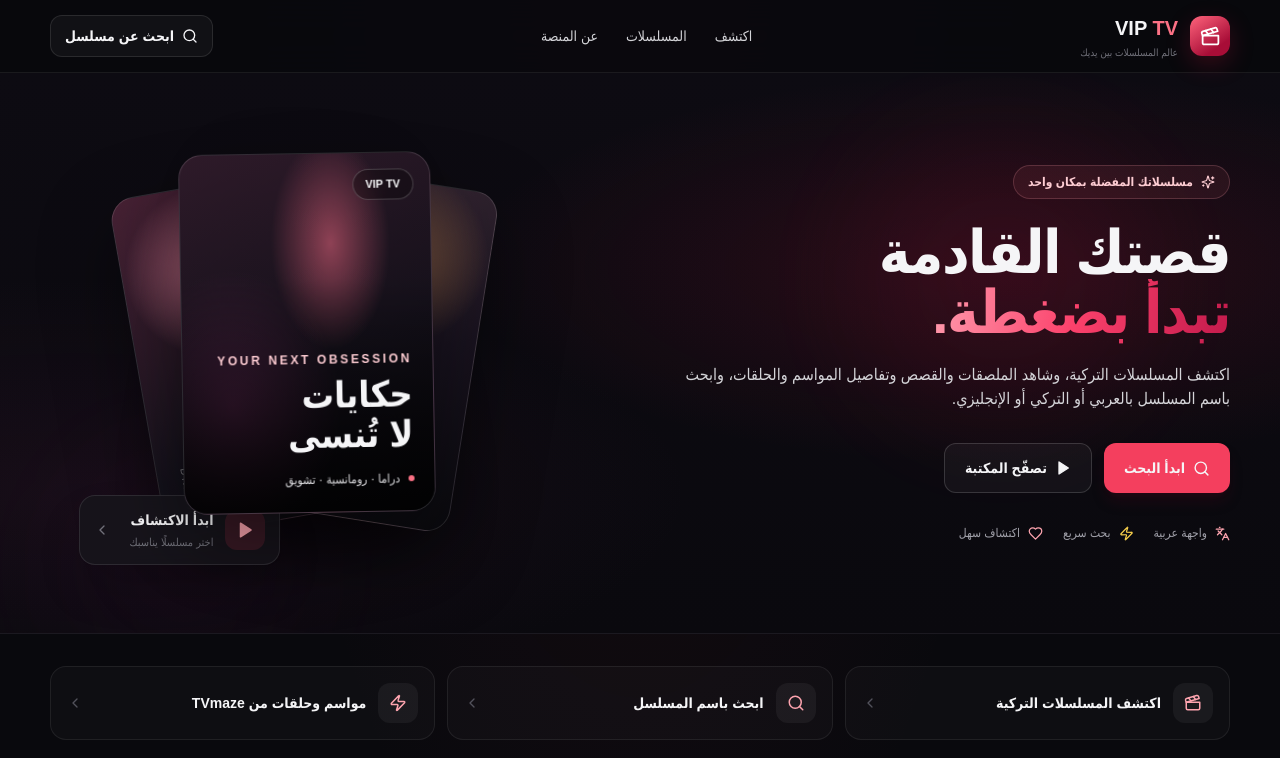
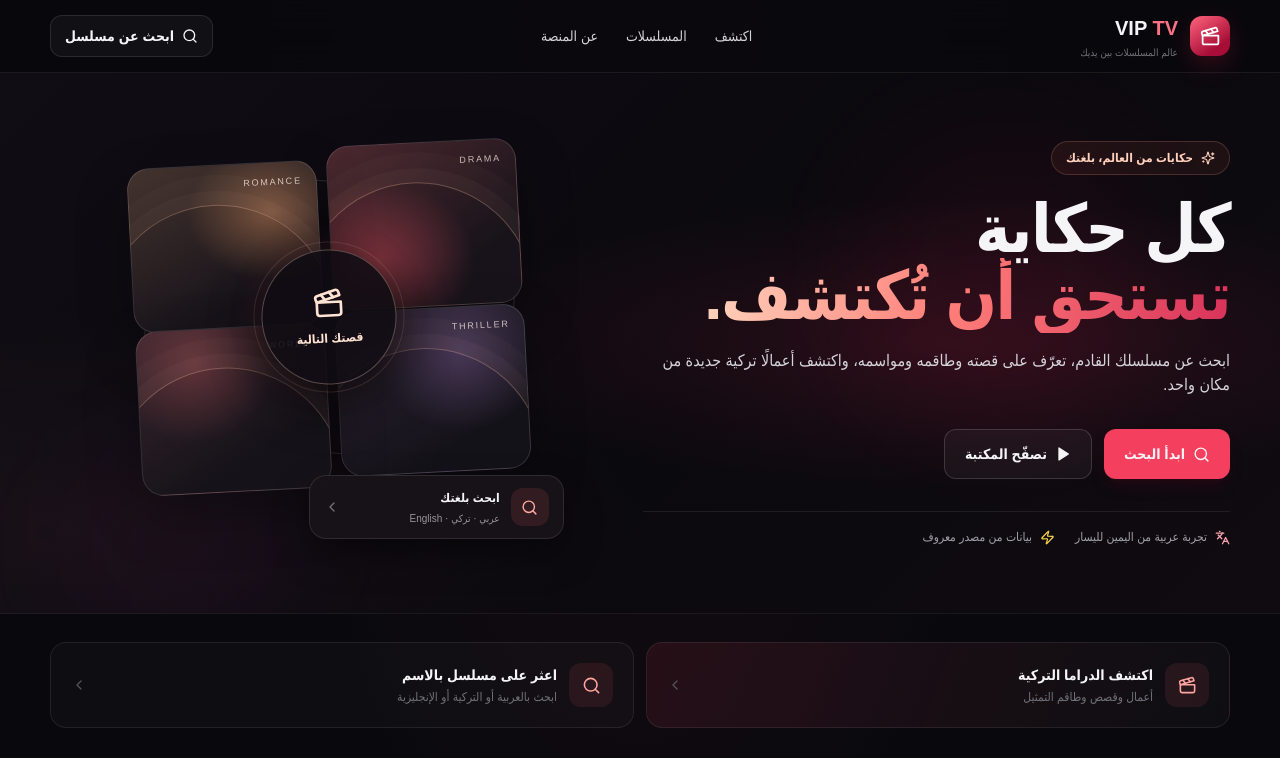
Before and after one commit to mahr18/Mimi, a Next.js app: page / in a window 1280 px wide. Shown: the top 758 px of the page. Built offline with nearby package versions, Linux system fonts and the light colour scheme; no server answers.

Commit message:
Refresh VIP TV discovery experience

```diff
--- a/app/globals.css
+++ b/app/globals.css
@@ -38,5 +38,40 @@ button,input { font: inherit; }
 .poster-title { position:relative;font-weight:800;font-size:1.2rem;line-height:1.2;text-shadow:0 2px 15px #000; }
 .poster-meta { position:relative;color:#d5d5dc;font-size:.75rem;margin-top:7px; }
 .poster:hover { transform:translateY(-4px);border-color:rgba(243,76,114,.6); }
-@media(max-width:640px) { .container { width:calc(100% - 28px); }.poster-stack { height:335px;max-width:310px; }.poster-title { font-size:1rem; }.poster-art { padding:10px; } }
+:focus-visible { outline:2px solid #ff9cae;outline-offset:3px; }
+.vip-hero { background:radial-gradient(ellipse at 74% 50%,rgba(150,31,62,.22),transparent 38%),radial-gradient(ellipse at 5% 85%,rgba(105,53,76,.12),transparent 34%),linear-gradient(135deg,#100d14 0%,#0a090e 56%,#100b11 100%); }
+.hero-kicker { border:1px solid rgba(255,164,137,.2);background:rgba(224,101,86,.08);color:#ffd0bb; }
+.vip-gradient-text { background:linear-gradient(100deg,#ffd5bd 0%,#ff7d78 47%,#d8325a 100%);color:transparent;background-clip:text; }
+.hero-art { min-height:350px; }
+.hero-art-grid { height:340px;position:relative;max-width:390px;margin-inline:auto;display:grid;grid-template-columns:1fr 1fr;gap:10px;transform:rotate(-3deg); }
+.hero-art-grid::before { content:"";position:absolute;inset:10% 3%;border:1px solid rgba(255,207,181,.16);border-radius:30px;transform:rotate(7deg); }
+.hero-art-panel { position:relative;overflow:hidden;border:1px solid rgba(255,255,255,.13);border-radius:22px;background:linear-gradient(145deg,#35222b,#17131b 68%);box-shadow:0 22px 54px rgba(0,0,0,.28); }
+.hero-art-panel span { position:absolute;z-index:1;top:13px;right:14px;font-size:9px;letter-spacing:.2em;color:rgba(255,239,230,.76); }
+.hero-art-panel i { position:absolute;width:125%;aspect-ratio:1;left:-18%;bottom:-68%;border-radius:50%;border:1px solid rgba(255,195,165,.3);box-shadow:0 0 0 14px rgba(255,195,165,.035),0 0 0 30px rgba(255,195,165,.025); }
+.hero-art-panel-a { background:radial-gradient(ellipse at 25% 70%,rgba(188,68,83,.58),transparent 48%),linear-gradient(145deg,#4c292f,#18131a 74%); }
+.hero-art-panel-b { background:radial-gradient(ellipse at 75% 30%,rgba(218,145,95,.46),transparent 42%),linear-gradient(155deg,#44332e,#17131a 75%);transform:translateY(12px); }
+.hero-art-panel-c { background:radial-gradient(ellipse at 66% 28%,rgba(99,74,119,.58),transparent 47%),linear-gradient(150deg,#302737,#141219 75%);transform:translateY(-9px); }
+.hero-art-panel-d { background:radial-gradient(ellipse at 30% 20%,rgba(168,80,83,.42),transparent 44%),linear-gradient(150deg,#3b262e,#151219 72%); }
+.hero-art-center { z-index:2;position:absolute;inset:50% auto auto 50%;transform:translate(-50%,-50%);width:135px;height:135px;border:1px solid rgba(255,217,195,.29);border-radius:50%;display:flex;flex-direction:column;align-items:center;justify-content:center;gap:10px;background:rgba(17,13,19,.9);color:#ffe2d2;box-shadow:0 16px 50px #08070a,0 0 35px rgba(230,99,89,.18);font-size:12px;font-weight:800; }
+.hero-art-ring { position:absolute;inset:-9px;border:1px solid rgba(255,205,178,.12);border-radius:50%; }
+.hero-note { position:relative;z-index:3;margin:-12px 0 0 2px;display:flex;align-items:center;gap:11px;width:min(255px,78%);padding:12px 14px;border:1px solid rgba(255,255,255,.1);border-radius:17px;background:rgba(24,20,25,.94);box-shadow:0 16px 36px rgba(0,0,0,.38);backdrop-filter:blur(16px); }
+.hero-note-icon { width:38px;height:38px;display:grid;place-items:center;border-radius:12px;background:rgba(226,89,97,.14);color:#ffaaa1; }
+.hero-note b,.hero-note small { display:block; }.hero-note b { font-size:12px; }.hero-note small { margin-top:4px;font-size:10px;color:#99939d; }
+.hero-proof { border-top:1px solid rgba(255,255,255,.08);padding-top:17px; }
+.quick-tile-primary,.quick-tile-secondary { min-height:82px;border:1px solid rgba(255,255,255,.08);transition:transform .2s,border-color .2s,background .2s; }
+.quick-tile-primary { background:linear-gradient(110deg,rgba(132,37,59,.2),rgba(255,255,255,.025)); }
+.quick-tile-secondary { background:rgba(255,255,255,.025); }
+.quick-tile-primary:hover,.quick-tile-secondary:hover { transform:translateY(-2px);border-color:rgba(255,140,140,.35); }
+.quick-tile-icon { background:rgba(225,90,99,.11);color:#ffa49e; }
+.catalog-filters { display:flex;flex-direction:column;gap:10px; }
+.catalog-filter-label { font-size:11px;font-weight:700;color:#8d8994; }
+.catalog-chip { flex:none;border:1px solid rgba(255,255,255,.1);border-radius:999px;padding:9px 15px;color:#c8cad2;font-size:12px;white-space:nowrap;transition:background .18s,border-color .18s,color .18s; }
+.catalog-chip:hover,.catalog-chip-active { border-color:rgba(255,135,137,.52);background:rgba(224,85,95,.13);color:#ffe0dc; }
+.catalog-card { border:1px solid rgba(255,255,255,.09);background:#121116; }
+.catalog-card:hover { transform:translateY(-3px);border-color:rgba(255,142,139,.43);box-shadow:0 18px 32px rgba(0,0,0,.23); }
+.catalog-poster { border-radius:15px; }
+.catalog-poster-shade { background:linear-gradient(180deg,rgba(8,7,10,.02) 25%,rgba(8,7,10,.14) 55%,rgba(8,7,10,.88) 100%); }
+.catalog-details { color:#ffaaa1; }
+.catalog-details:hover { color:#ffe0dc; }
+@media(max-width:640px) { .container { width:calc(100% - 28px); }.poster-stack { height:335px;max-width:310px; }.poster-title { font-size:1rem; }.poster-art { padding:10px; }.hero-art { min-height:280px; }.hero-art-grid { height:265px;max-width:310px;gap:8px; }.hero-art-panel { border-radius:18px; }.hero-art-center { width:112px;height:112px;font-size:11px; }.hero-note { margin-top:-6px; } }
 @media(prefers-reduced-motion:reduce) { *,*::before,*::after { scroll-behavior:auto!important;transition:none!important; } }
--- a/app/page.tsx
+++ b/app/page.tsx
@@ -18,17 +18,17 @@ export default function HomePage() {
     </header>
     <section className="vip-hero relative isolate overflow-hidden">
       <div className="hero-orb hero-orb-one"/><div className="hero-orb hero-orb-two"/>
-      <div className="container relative grid min-h-[500px] items-center gap-10 py-14 md:grid-cols-[1.1fr_.9fr] md:py-20">
-        <div className="relative z-10"><div className="mb-6 inline-flex items-center gap-2 rounded-full border border-rose-300/20 bg-rose-400/[.08] px-3.5 py-2 text-xs font-semibold text-rose-200"><Sparkles size={14}/> مسلسلاتك المفضلة بمكان واحد</div>
-          <h1 className="max-w-2xl text-4xl font-black leading-[1.35] tracking-tight sm:text-5xl md:text-6xl">قصتك القادمة<br/><span className="vip-gradient-text">تبدأ بضغطة.</span></h1>
-          <p className="mt-5 max-w-xl text-sm leading-8 text-zinc-300 sm:text-base">اكتشف المسلسلات التركية، وشاهد الملصقات والقصص وتفاصيل المواسم والحلقات، وابحث باسم المسلسل بالعربي أو التركي أو الإنجليزي.</p>
+      <div className="container relative grid min-h-[540px] items-center gap-9 py-10 sm:py-14 md:grid-cols-[1fr_.95fr] md:py-16">
+        <div className="relative z-10"><div className="hero-kicker mb-5 inline-flex items-center gap-2 rounded-full px-3.5 py-2 text-xs font-semibold"><Sparkles size={14}/> حكايات من العالم، بلغتك</div>
+          <h1 className="max-w-2xl text-[2.65rem] font-black leading-[1.25] tracking-tight sm:text-5xl md:text-[4.2rem]">كل حكاية<br/><span className="vip-gradient-text">تستحق أن تُكتشف.</span></h1>
+          <p className="mt-5 max-w-xl text-sm leading-8 text-zinc-300 sm:text-base">ابحث عن مسلسلك القادم، تعرّف على قصته وطاقمه ومواسمه، واكتشف أعمالًا تركية جديدة من مكان واحد.</p>
           <div className="mt-8 flex flex-wrap gap-3"><a href="#discover" className="inline-flex items-center gap-2 rounded-xl bg-rose-500 px-5 py-3.5 text-sm font-extrabold shadow-lg shadow-rose-950/30 hover:bg-rose-400"><Search size={17}/> ابدأ البحث</a><a href="#latest" className="inline-flex items-center gap-2 rounded-xl border border-white/15 bg-white/[.04] px-5 py-3.5 text-sm font-bold"><Play size={16} fill="currentColor"/> تصفّح المكتبة</a></div>
-          <div className="mt-8 flex flex-wrap gap-x-5 gap-y-3 text-xs text-zinc-400"><span className="inline-flex items-center gap-2"><Languages size={15} className="text-rose-300"/> واجهة عربية</span><span className="inline-flex items-center gap-2"><Zap size={15} className="text-amber-300"/> بحث سريع</span><span className="inline-flex items-center gap-2"><Heart size={15} className="text-rose-300"/> اكتشاف سهل</span></div>
+          <div className="hero-proof mt-8 flex flex-wrap gap-x-5 gap-y-3 text-xs text-zinc-400"><span className="inline-flex items-center gap-2"><Languages size={15} className="text-rose-300"/> تجربة عربية من اليمين لليسار</span><span className="inline-flex items-center gap-2"><Zap size={15} className="text-amber-300"/> بيانات من مصدر معروف</span></div>
         </div>
-        <div className="relative mx-auto w-full max-w-[440px]"><div className="poster-stack"><div className="poster-slab poster-slab-back"><span className="poster-slab-label">DRAMA</span></div><div className="poster-slab poster-slab-mid"><span className="poster-slab-label">ROMANCE</span></div><div className="poster-slab poster-slab-front"><div className="poster-vignette"/><div className="absolute right-4 top-4 rounded-full border border-white/20 bg-black/30 px-3 py-1.5 text-[11px] font-bold backdrop-blur">VIP TV</div><div className="absolute inset-x-5 bottom-6"><p className="mb-2 text-xs font-bold tracking-[.22em] text-rose-200">YOUR NEXT OBSESSION</p><p className="text-3xl font-black leading-tight sm:text-4xl">حكايات<br/>لا تُنسى</p><div className="mt-4 flex items-center gap-2 text-xs text-zinc-200"><span className="h-1.5 w-1.5 rounded-full bg-rose-400"/>دراما · رومانسية · تشويق</div></div></div></div><div className="absolute -bottom-3 -left-2 flex items-center gap-3 rounded-2xl border border-white/10 bg-[#17141b]/90 p-3.5 shadow-2xl backdrop-blur-xl"><span className="grid h-10 w-10 place-items-center rounded-xl bg-rose-500/15 text-rose-300"><Play size={18} fill="currentColor"/></span><span><span className="block text-sm font-bold">ابدأ الاكتشاف</span><span className="mt-1 block text-[11px] text-zinc-500">اختر مسلسلًا يناسبك</span></span><ChevronLeft size={16} className="mr-2 text-zinc-500"/></div></div>
+        <div className="hero-art relative mx-auto w-full max-w-[470px]"><div className="hero-art-grid" aria-hidden="true"><div className="hero-art-panel hero-art-panel-a"><span>DRAMA</span><i/></div><div className="hero-art-panel hero-art-panel-b"><span>ROMANCE</span><i/></div><div className="hero-art-panel hero-art-panel-c"><span>THRILLER</span><i/></div><div className="hero-art-panel hero-art-panel-d"><span>WORLD</span><i/></div><div className="hero-art-center"><span className="hero-art-ring"/><Clapperboard size={32}/><span>قصتك التالية</span></div></div><div className="hero-note"><span className="hero-note-icon"><Search size={17}/></span><span><b>ابحث بلغتك</b><small>عربي · تركي · English</small></span><ChevronLeft size={16} className="mr-auto text-zinc-500"/></div></div>
       </div>
     </section>
-    <section className="container pt-8"><div className="grid gap-3 sm:grid-cols-3">{[{label:"اكتشف المسلسلات التركية",icon:Clapperboard},{label:"ابحث باسم المسلسل",icon:Search},{label:"مواسم وحلقات من TVmaze",icon:Zap}].map(({label,icon:Icon})=><a key={label} href="#discover" className="quick-tile group flex items-center justify-between rounded-2xl border border-white/[.07] bg-white/[.025] p-4 hover:border-rose-400/30"><span className="flex items-center gap-3"><span className="grid h-10 w-10 place-items-center rounded-xl bg-white/[.05] text-rose-300"><Icon size={18}/></span><span className="text-sm font-bold">{label}</span></span><ChevronLeft size={16} className="text-zinc-600"/></a>)}</div></section>
+    <section className="container pt-7"><div className="grid gap-3 sm:grid-cols-2">{[{label:"اكتشف الدراما التركية",detail:"أعمال وقصص وطاقم التمثيل",icon:Clapperboard},{label:"اعثر على مسلسل بالاسم",detail:"ابحث بالعربية أو التركية أو الإنجليزية",icon:Search}].map(({label,detail,icon:Icon},index)=><a key={label} href="#discover" className={`quick-tile group flex items-center justify-between rounded-2xl p-4 sm:p-5 ${index===0?"quick-tile-primary":"quick-tile-secondary"}`}><span className="flex items-center gap-3"><span className="quick-tile-icon grid h-11 w-11 place-items-center rounded-xl"><Icon size={19}/></span><span><span className="block text-sm font-bold">{label}</span><span className="mt-1 block text-xs text-zinc-500">{detail}</span></span></span><ChevronLeft size={16} className="text-zinc-600 transition group-hover:-translate-x-1"/></a>)}</div></section>
     <div className="container py-8">{adsClient && adsSlot ? <div className="ad-slot min-h-[100px] overflow-hidden rounded-2xl px-3 py-3 text-center"><span className="mb-2 block text-[10px] font-bold tracking-[.22em] text-zinc-600">إعلان</span><Script id="vip-tv-adsense" async src={`https://pagead2.googlesyndication.com/pagead/js/adsbygoogle.js?client=${adsClient}`} crossOrigin="anonymous" strategy="afterInteractive" onReady={() => { try { const adsWindow = window as Window & { adsbygoogle?: Record<string, unknown>[] }; (adsWindow.adsbygoogle ||= []).push({}); } catch {} }} /><ins className="adsbygoogle" style={{ display: "block", minHeight: 70 }} data-ad-client={adsClient} data-ad-slot={adsSlot} data-ad-format="auto" data-full-width-responsive="true" /></div> : <div className="ad-slot rounded-2xl px-4 py-4 text-center"><span className="mb-1 block text-[10px] font-bold tracking-[.22em] text-zinc-600">ADVERTISEMENT</span><span className="text-xs text-zinc-500">مساحة الإعلان جاهزة — أضف معرّف الناشر ورقم الوحدة الإعلانية في إعدادات Vercel لتفعيلها.</span></div>}</div>
     <section id="latest" className="container scroll-mt-24 pt-4"><div className="mb-5"><p className="mb-2 text-xs font-bold tracking-wide text-rose-300">مكتبة متجددة</p><h2 className="text-2xl font-black tracking-tight sm:text-3xl">اكتشف مسلسلك القادم</h2><p className="mt-2 text-sm leading-7 text-zinc-500">ملصقات وقصص وتفاصيل من قاعدة بيانات مباشرة، وليست أسماء تجريبية.</p></div></section>
     <TurkishCatalog/>
```
Also changed, not shown: components/turkish-catalog.tsx (+26 -13 lines).
